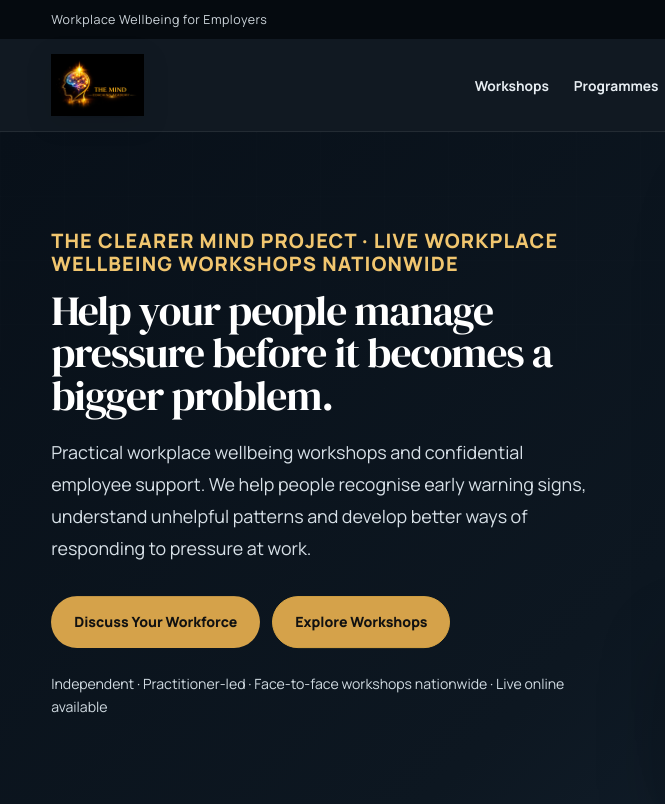
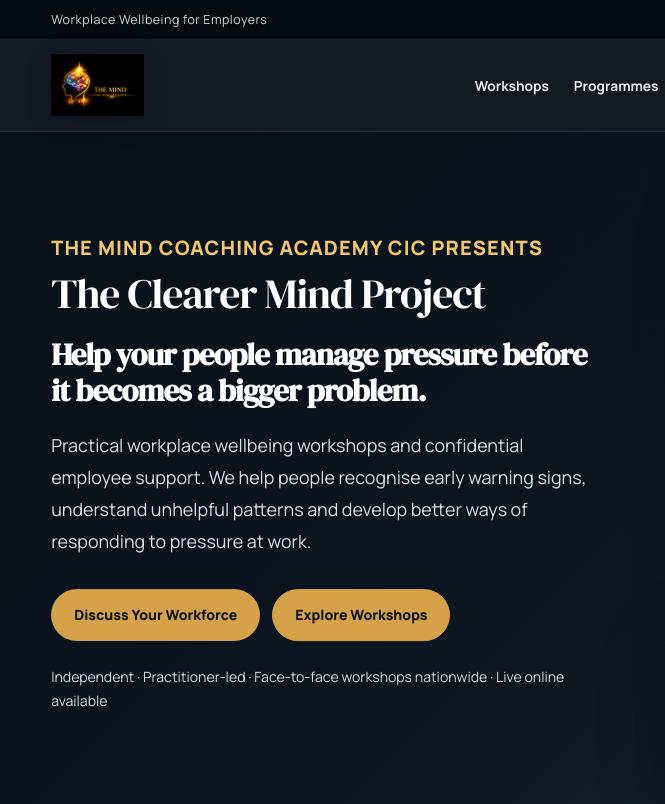
Before and after one commit to themindcoachingacademy/workplace-wellbeing-website, a plain HTML site: page index.html in a window 1280 px wide. Shown: the top 804 px of the page, 0-665 px from the left. Drawn offline with Linux system fonts and the light colour scheme.

Commit message:
Make Clearer Mind Project an unmistakable main page heading

```diff
--- a/index.html
+++ b/index.html
@@ -1,7 +1,8 @@
 <!doctype html><html lang="en-GB"><head><meta charset="utf-8"><meta name="viewport" content="width=device-width,initial-scale=1"><title>Workplace Wellbeing Workshops & Employee Support | The Mind Coaching Academy</title><meta name="description" content="Practical workplace wellbeing workshops, ongoing programmes and confidential employee support. Led by Steven Rooney for employers nationwide, with face-to-face workshops and live online options."><link rel="canonical" href="https://themindcoachingacademy.github.io/workplace-wellbeing-website/"><link rel="stylesheet" href="assets/styles.css?v=20260812j"></head><body><div class="topbar"><div class="container topbar-inner"><span>Workplace Wellbeing for Employers</span><span>Independent • Confidential • Practical</span></div></div><header class="site-header"><div class="container"><nav class="nav-wrap" aria-label="Main navigation"><a class="brand" href="index.html"><img src="assets/file_000000007cd4722f99d4f81f2f45b70c%201.png" alt="The Mind Coaching Academy"></a><div class="nav-links"></div></nav></div></header><main>
 <section class="hero hero-home"><div class="container hero-grid">
-<div><div class="eyebrow">The Clearer Mind Project · Live workplace wellbeing workshops nationwide</div>
-<h1>Help your people manage pressure before it becomes a bigger problem.</h1>
+<div><div class="eyebrow">THE MIND COACHING ACADEMY CIC PRESENTS</div>
+<h1>The Clearer Mind Project</h1>
+<h2 style="font-size:clamp(1.45rem,2.4vw,2.25rem);line-height:1.18;margin:0 0 22px;color:#fff;font-weight:600">Help your people manage pressure before it becomes a bigger problem.</h2>
 <p class="hero-lead">Practical workplace wellbeing workshops and confidential employee support. We help people recognise early warning signs, understand unhelpful patterns and develop better ways of responding to pressure at work.</p>
 <div class="actions"><a class="btn btn-gold" href="contact.html">Discuss Your Workforce</a><a class="btn btn-outline" href="workshops.html" style="border:1px solid #d7a444;color:#fff">Explore Workshops</a></div>
 <p style="color:#d1dbe2;font-size:.88rem;margin-top:24px">Independent · Practitioner-led · Face-to-face workshops nationwide · Live online available</p></div>
```
